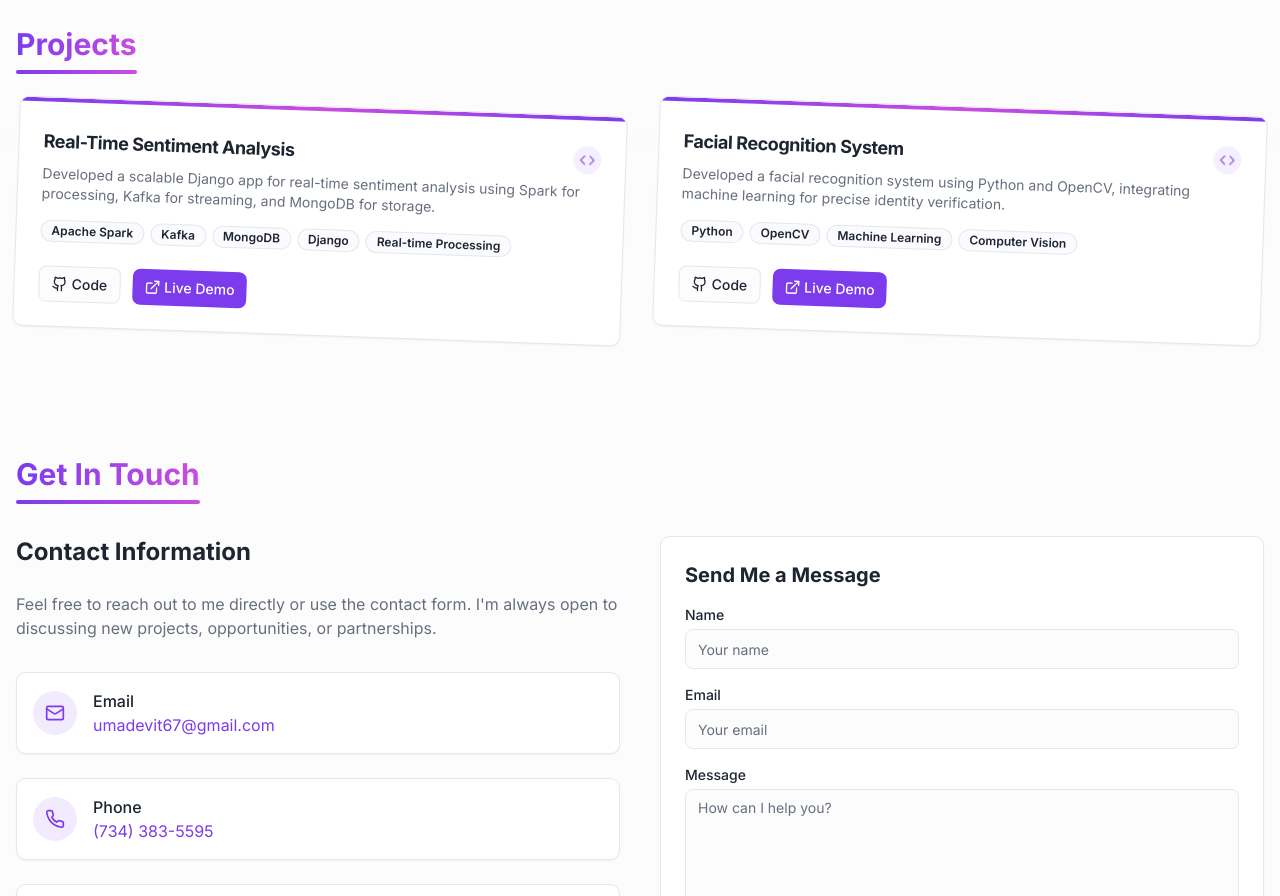
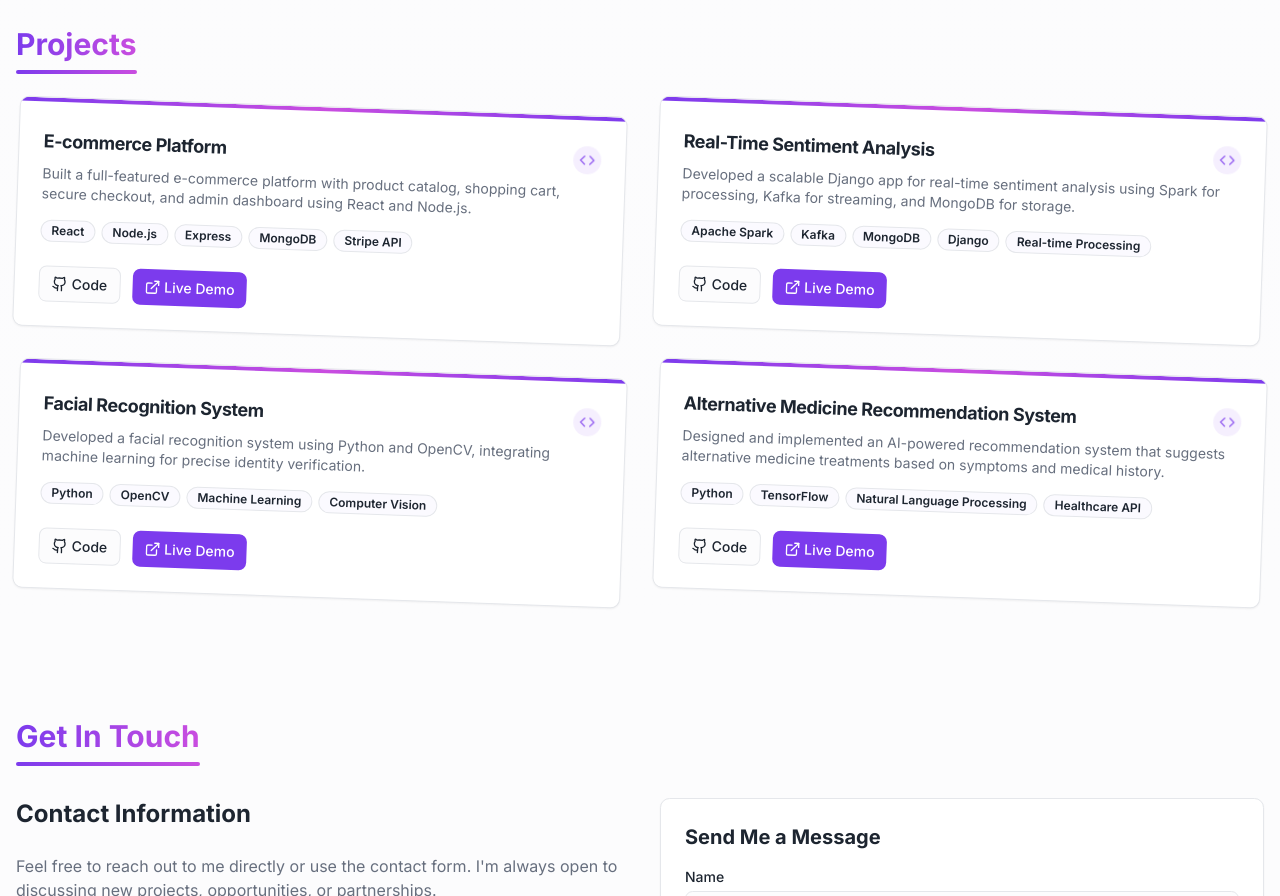
Before and after one commit to umasunshine002/portfolio-website, a React (Vite) app: page / in a window 1280 px wide. Shown: the part 3120-4016 px from the top of the page. Built offline with nearby package versions, Linux system fonts and the light colour scheme.

Commit message:
Refactor: Keep projects intact
Preserve the existing project structure and content.

```diff
--- a/src/components/ProjectsSection.tsx
+++ b/src/components/ProjectsSection.tsx
@@ -113,18 +113,32 @@ const ProjectsSection = () => {
 
   const projects = [
     {
+      title: "E-commerce Platform",
+      description: "Built a full-featured e-commerce platform with product catalog, shopping cart, secure checkout, and admin dashboard using React and Node.js.",
+      technologies: ["React", "Node.js", "Express", "MongoDB", "Stripe API"],
+      githubLink: "#",
+      liveLink: "#"
+    },
+    {
       title: "Real-Time Sentiment Analysis",
       description: "Developed a scalable Django app for real-time sentiment analysis using Spark for processing, Kafka for streaming, and MongoDB for storage.",
       technologies: ["Apache Spark", "Kafka", "MongoDB", "Django", "Real-time Processing"],
       githubLink: "#",
-      liveLink: "#" // Added liveLink property
+      liveLink: "#"
     },
     {
       title: "Facial Recognition System",
       description: "Developed a facial recognition system using Python and OpenCV, integrating machine learning for precise identity verification.",
       technologies: ["Python", "OpenCV", "Machine Learning", "Computer Vision"],
       githubLink: "#",
-      liveLink: "#" // Added liveLink property
+      liveLink: "#"
+    },
+    {
+      title: "Alternative Medicine Recommendation System",
+      description: "Designed and implemented an AI-powered recommendation system that suggests alternative medicine treatments based on symptoms and medical history.",
+      technologies: ["Python", "TensorFlow", "Natural Language Processing", "Healthcare API"],
+      githubLink: "#",
+      liveLink: "#"
     }
   ];
 
```
